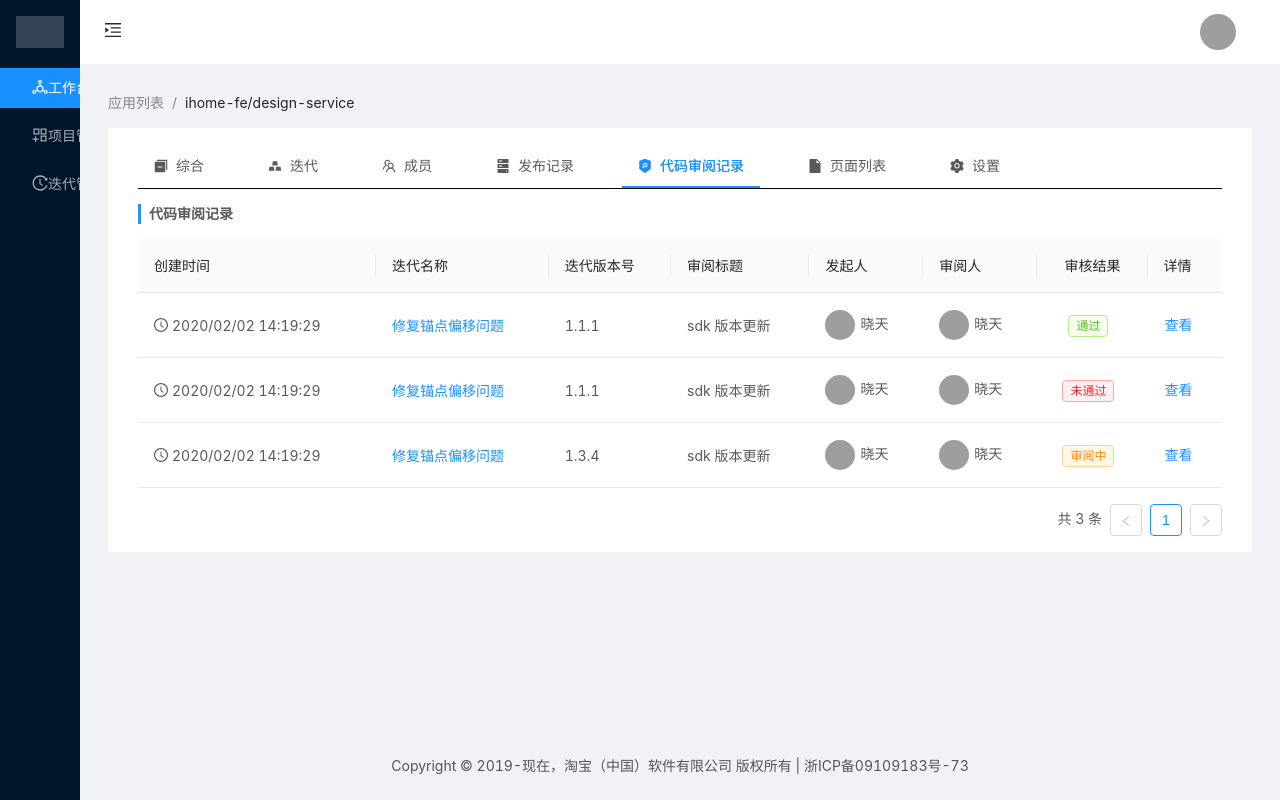
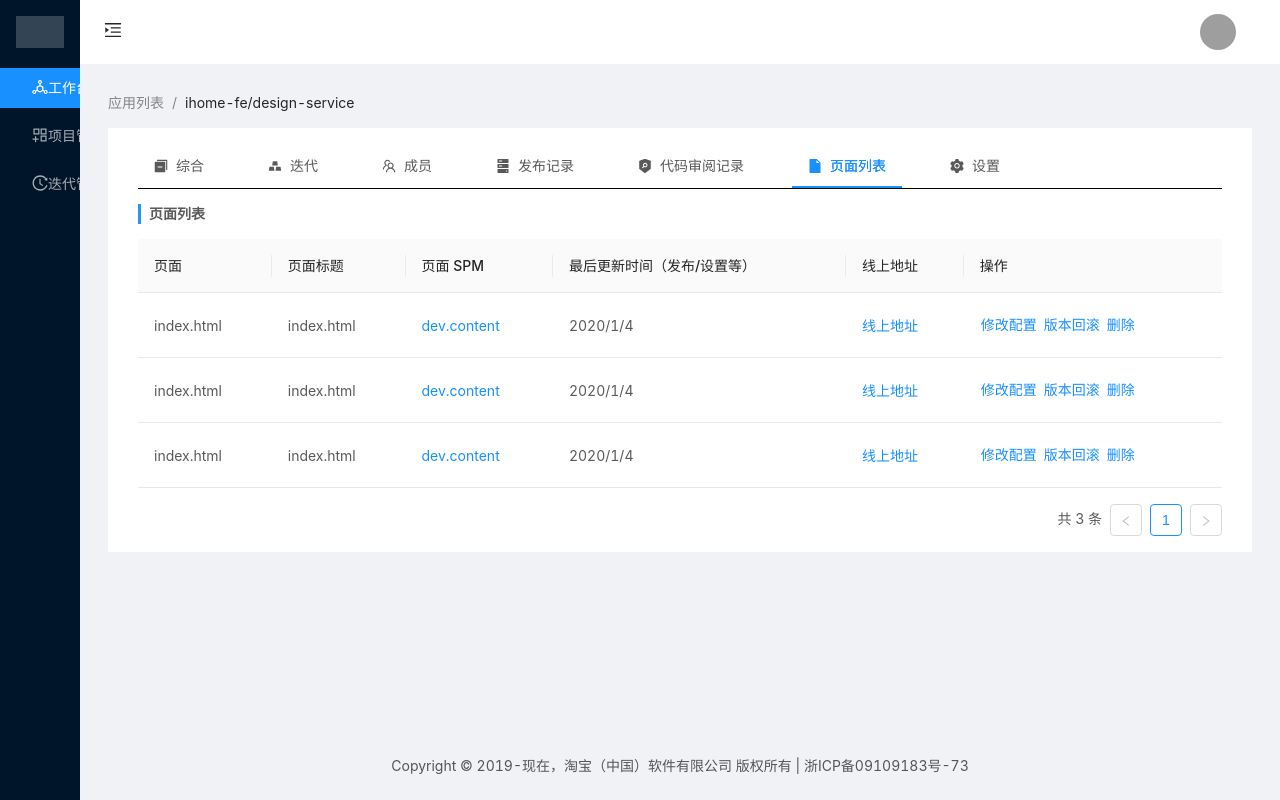
Before and after one commit to CavsZhouyou/Def-Manage-System, a React (Create React App) app: page /appDetail in a window 1280 px wide. Built offline with nearby package versions, Linux system fonts and the light colour scheme; grey boxes are pictures that could not be loaded; the HTML template or start-up script is replaced by a standard one.

Commit message:
feat: 完成页面列表页面

```diff
--- a/src/pages/AppDetail/components/CodeReviewList/index.tsx
+++ b/src/pages/AppDetail/components/CodeReviewList/index.tsx
@@ -4,7 +4,7 @@
  * @TodoList: 无
  * @Date: 2020-03-16 06:40:28
  * @Last Modified by: zhouyou@werun
- * @Last Modified time: 2020-03-16 07:06:27
+ * @Last Modified time: 2020-03-16 08:41:20
  */
 
 import React, { memo } from 'react';
--- /dev/null
+++ b/src/pages/AppDetail/components/PageList/index.module.scss
@@ -0,0 +1,15 @@
+.pageList {
+  .header {
+    display: flex;
+    justify-content: space-between;
+  }
+
+  .content {
+    margin-top: 15px;
+
+    .link {
+      margin-right: 5px;
+      padding: 0;
+    }
+  }
+}
--- /dev/null
+++ b/src/pages/AppDetail/components/PageList/index.tsx
@@ -0,0 +1,123 @@
+/*
+ * @Author: zhouyou@werun
+ * @Descriptions: 页面列表
+ * @TodoList: 无
+ * @Date: 2020-03-16 08:36:22
+ * @Last Modified by: zhouyou@werun
+ * @Last Modified time: 2020-03-16 08:57:26
+ */
+
+import React, { memo } from 'react';
+import { Table, Button } from 'antd';
+import { ColumnProps } from 'antd/es/table';
+import Title from '@/components/Title';
+import styles from './index.module.scss';
+
+interface PageInfo {
+  id: number;
+  key: number;
+  page: string;
+  pageTitle: string;
+  spm: string;
+  lastUpdateTime: string;
+  onlineAddress: string;
+}
+
+const columns: ColumnProps<PageInfo>[] = [
+  {
+    title: '页面',
+    dataIndex: 'page',
+    key: 'page'
+  },
+  {
+    title: '页面标题',
+    dataIndex: 'pageTitle',
+    key: 'pageTitle'
+  },
+  {
+    title: '页面 SPM',
+    dataIndex: 'spm',
+    key: 'spm',
+    render: (text: string): JSX.Element => <a>{text}</a>
+  },
+  {
+    title: '最后更新时间（发布/设置等）',
+    dataIndex: 'lastUpdateTime',
+    key: 'lastUpdateTime'
+  },
+  {
+    title: '线上地址',
+    dataIndex: 'onlineAddress',
+    key: 'onlineAddress',
+    render: (text: string): JSX.Element => <a>{text}</a>
+  },
+  {
+    title: '操作',
+    key: 'action',
+    render: (text, record) => (
+      <span>
+        <Button className={styles.link} type="link">
+          修改配置
+        </Button>
+        <Button className={styles.link} type="link">
+          版本回滚
+        </Button>
+        <Button className={styles.link} type="link">
+          删除
+        </Button>
+      </span>
+    )
+  }
+];
+
+const data: PageInfo[] = [
+  {
+    id: 0,
+    key: 0,
+    page: 'index.html',
+    pageTitle: 'index.html',
+    spm: 'dev.content',
+    lastUpdateTime: '2020/1/4',
+    onlineAddress: '线上地址'
+  },
+  {
+    id: 1,
+    key: 1,
+    page: 'index.html',
+    pageTitle: 'index.html',
+    spm: 'dev.content',
+    lastUpdateTime: '2020/1/4',
+    onlineAddress: '线上地址'
+  },
+  {
+    id: 2,
+    key: 22,
+    page: 'index.html',
+    pageTitle: 'index.html',
+    spm: 'dev.content',
+    lastUpdateTime: '2020/1/4',
+    onlineAddress: '线上地址'
+  }
+];
+
+export default memo(function PageList() {
+  return (
+    <div className={styles.pageList}>
+      <div className={styles.header}>
+        <Title title="页面列表" />
+      </div>
+      <div className={styles.content}>
+        <Table<PageInfo>
+          columns={columns}
+          dataSource={data}
+          pagination={{
+            total: data.length,
+            pageSize: 7,
+            showQuickJumper: true,
+            showTotal: (total: number): string => `共 ${total} 条`
+          }}
+        />
+      </div>
+    </div>
+  );
+});
--- a/src/pages/AppDetail/config.tsx
+++ b/src/pages/AppDetail/config.tsx
@@ -4,7 +4,7 @@
  * @TodoList: 无
  * @Date: 2020-03-13 19:55:33
  * @Last Modified by: zhouyou@werun
- * @Last Modified time: 2020-03-16 06:42:48
+ * @Last Modified time: 2020-03-16 08:40:57
  */
 
 import React, { lazy } from 'react';
@@ -25,6 +25,7 @@ const AppIterationList = lazy(() => import('./components/AppIterationList'));
 const MemberList = lazy(() => import('./components/MemberList'));
 const PublishList = lazy(() => import('./components/PublishList'));
 const CodeReviewList = lazy(() => import('./components/CodeReviewList'));
+const PageList = lazy(() => import('./components/PageList'));
 
 export default [
   {
@@ -61,7 +62,7 @@ export default [
     key: '6',
     name: '页面列表',
     icon: (): JSX.Element => <FileFilled />,
-    component: SuspenseWrapper(WorkBench)
+    component: SuspenseWrapper(PageList)
   },
   {
     key: '7',
--- a/src/pages/AppDetail/index.tsx
+++ b/src/pages/AppDetail/index.tsx
@@ -4,7 +4,7 @@
  * @TodoList: 无
  * @Date: 2020-03-13 19:09:13
  * @Last Modified by: zhouyou@werun
- * @Last Modified time: 2020-03-16 06:43:15
+ * @Last Modified time: 2020-03-16 08:38:58
  */
 
 import React, { memo } from 'react';
@@ -31,7 +31,7 @@ export default memo(function AppDetail() {
     <div className={styles.appDetail}>
       <NavBar />
       <div className={styles.contentWrapper}>
-        <Tabs defaultActiveKey="5" animated={true}>
+        <Tabs defaultActiveKey="6" animated={true}>
           {routes.map(route => (
             <TabPane
               tab={
```
